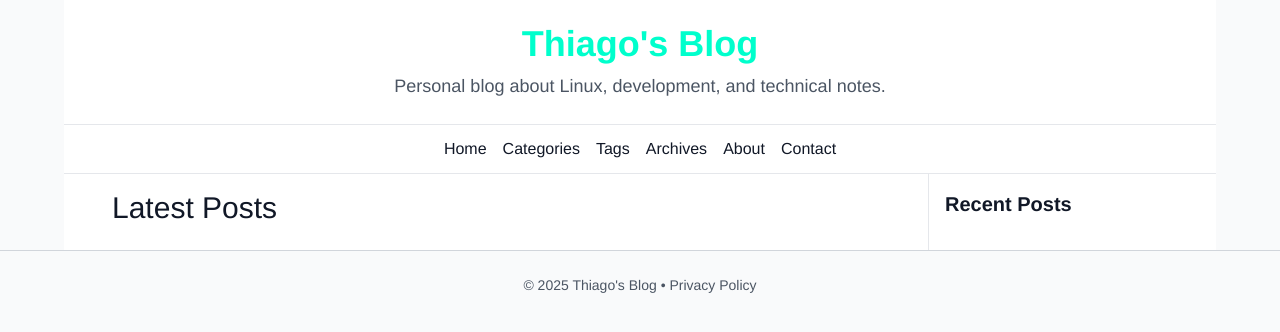
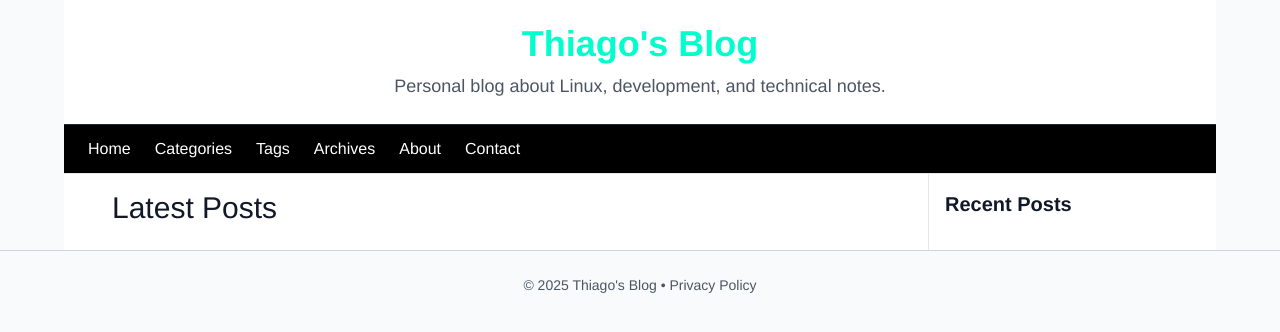
Before and after one commit to tfarina/tfarina.github.io, a Jekyll site: the page built from index.html, in a window 1280 px wide. Shown: the top 332 px of the page. Built offline with Jekyll 4.4.1, drawn with Linux system fonts in a browser that asks for light colours; nearby versions of some CDN libraries; the list of posts is cut into pages by our own code.

Commit message:
style: switch navbar to black background, white text, and left-aligned layout
Updated the navbar with a black background for stronger contrast,
white link text for better visibility, and left-aligned navigation
items for a cleaner, more structured layout.

Signed-off-by: Thiago Farina <tfransosi@gmail.com>

```diff
--- a/_includes/nav.html
+++ b/_includes/nav.html
@@ -1,5 +1,5 @@
-<nav class="border-t border-gray-200">
-  <ul class="flex flex-wrap justify-center space-x-4 py-3 text-sm md:text-base">
+<nav class="bg-black border-t border-gray-800">
+  <ul class="flex flex-wrap justify-start space-x-6 py-3 px-6 text-sm md:text-base text-white">
     <li><a href="{{ '/' | relative_url }}" class="hover:text-[#00ffcc]">Home</a></li>
     <li><a href="{{ '/categories' | relative_url }}" class="hover:text-[#00ffcc]">Categories</a></li>
     <li><a href="{{ '/tags' | relative_url }}" class="hover:text-[#00ffcc]">Tags</a></li>
--- a/css/main.scss
+++ b/css/main.scss
@@ -55,3 +55,7 @@ $on-laptop:        800px;
 .prose p {
   margin-bottom: 1rem; /* 16px, same as Tailwind mb-4 */
 }
+
+nav ul a:visited {
+  color: inherit;
+}
```
